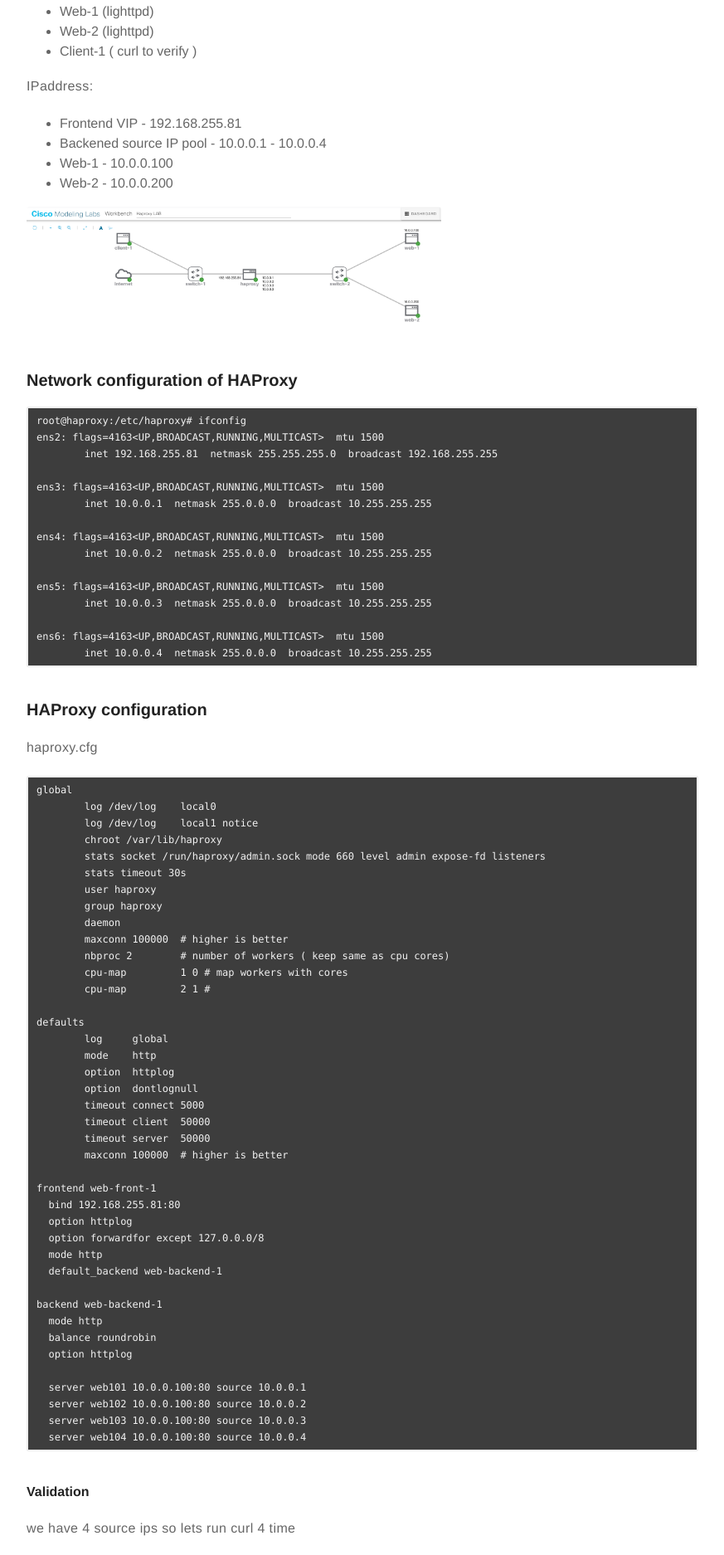
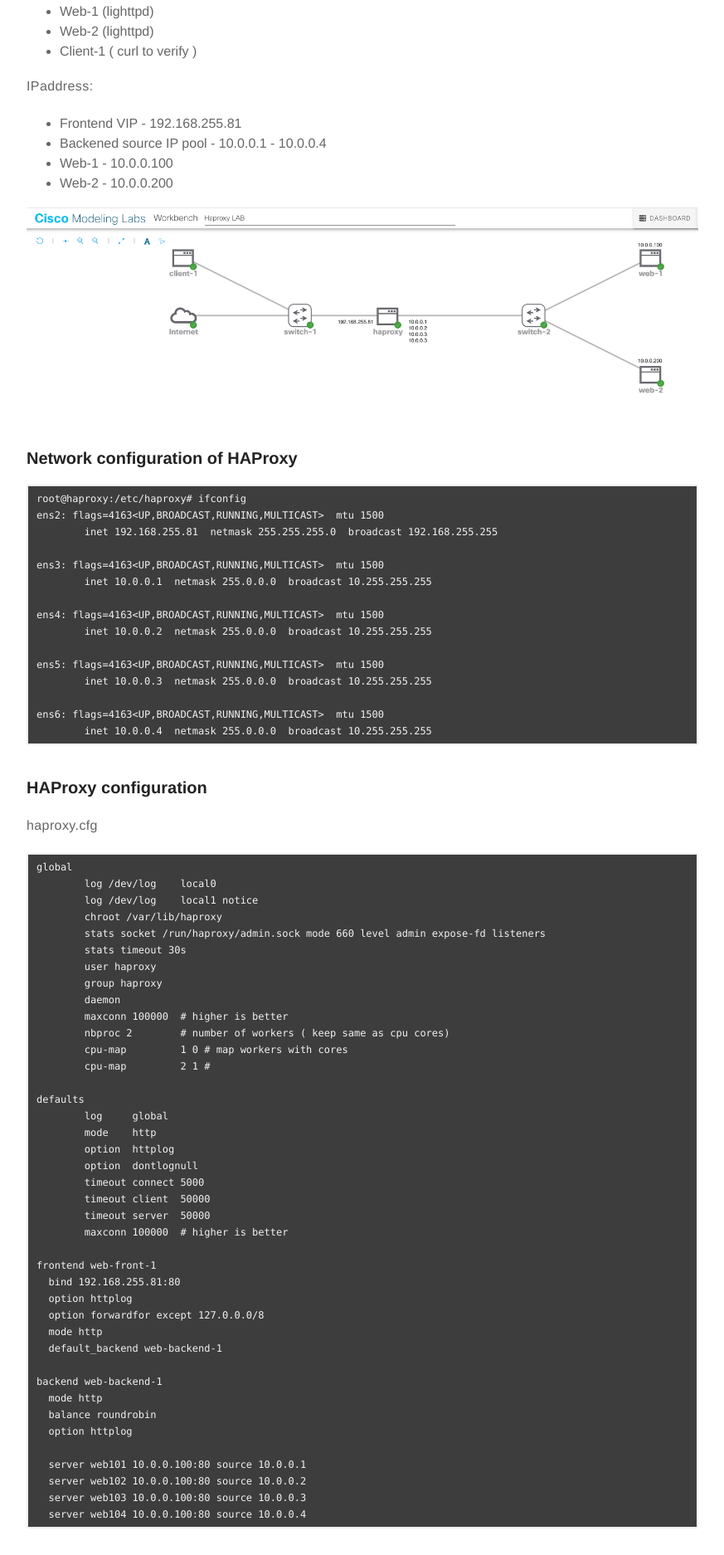
Before and after one commit to satishdotpatel/satishdotpatel.github.io, a Jekyll site: the page built from _posts/2021-06-03-haproxy-multiple-source-ip-loadbalancing.markdown, in a window 1280 px wide. Shown: the part 987-2861 px from the top of the page at 83% size, without its empty margins (203-1076 px from the left). Built offline with Jekyll 4.4.1, drawn with Linux system fonts in a browser that asks for light colours; comment, search, counter and statistics services are not loaded.

```diff
--- a/_posts/2021-06-03-haproxy-multiple-source-ip-loadbalancing.markdown
+++ b/_posts/2021-06-03-haproxy-multiple-source-ip-loadbalancing.markdown
@@ -43,7 +43,7 @@
 * Web-1 - 10.0.0.100
 * Web-2 - 10.0.0.200
 
-![<img>](/assets/images/2021-06-03-haproxy-multiple-source-ip-loadbalancing/haproxy-lab.png){: width="500" }
+![<img>](/assets/images/2021-06-03-haproxy-multiple-source-ip-loadbalancing/haproxy-lab.png){: width="1000" }
 
 
 ### Network configuration of HAProxy
```
